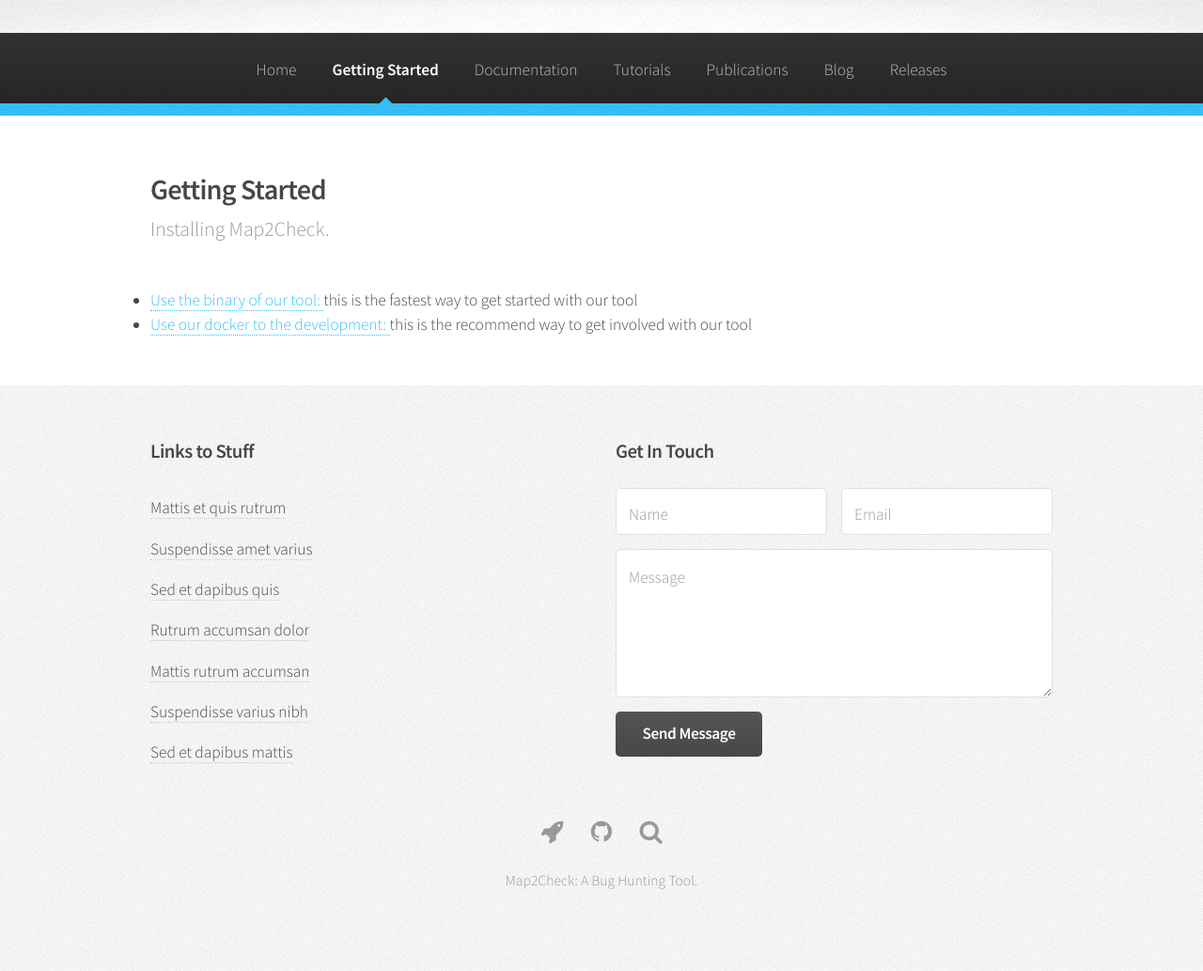
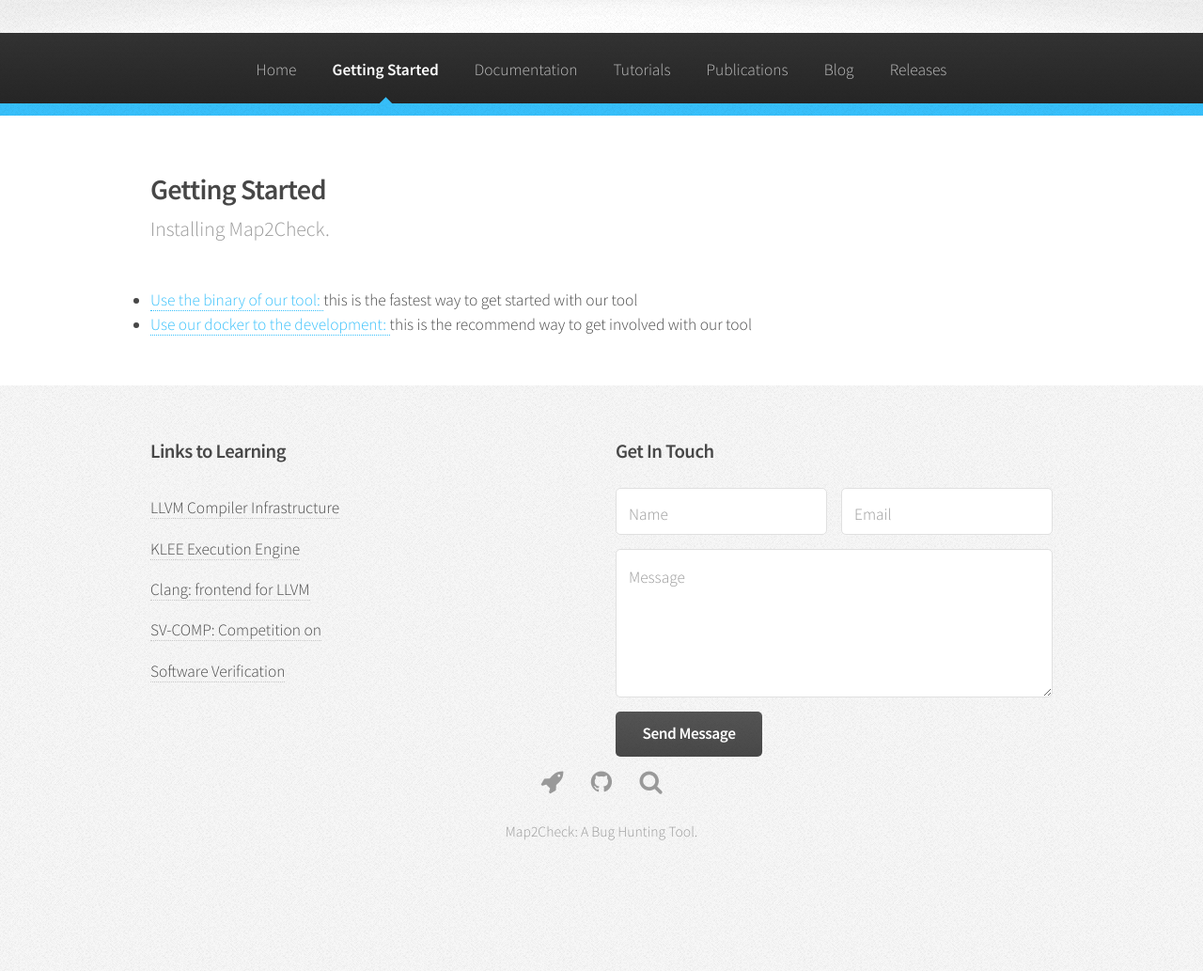
Before and after one commit to map2check/map2check.github.io, a Jekyll site: the page built from getting-started.html, in a window 1280 px wide. Shown: the whole page at 94% size. Built offline with Jekyll 4.4.1, drawn with Linux system fonts in a browser that asks for light colours; after the commit the page ends 981 px from its top, so only the background shows below that.

Commit message:
Updated footer

```diff
--- a/_includes/footer.html
+++ b/_includes/footer.html
@@ -5,15 +5,13 @@
 						<div class="6u">
 							<div class="row collapse-at-2">
 								<section class="6u">
-									<h3>Links to Stuff</h3>
+									<h3>Links to Learning</h3>
 									<ul style="list-style-type: none;" class="links">
-										<li><a href="#">Mattis et quis rutrum</a></li>
-										<li><a href="#">Suspendisse amet varius</a></li>
-										<li><a href="#">Sed et dapibus quis</a></li>
-										<li><a href="#">Rutrum accumsan dolor</a></li>
-										<li><a href="#">Mattis rutrum accumsan</a></li>
-										<li><a href="#">Suspendisse varius nibh</a></li>
-										<li><a href="#">Sed et dapibus mattis</a></li>
+                                        <li><a href="http://llvm.org/">LLVM Compiler Infrastructure</a></li>
+										<li><a href="http://klee.github.io/">KLEE Execution Engine</a></li>
+										<li><a href="http://clang.llvm.org/">Clang: frontend for LLVM</a></li>
+										<li><a href="https://sv-comp.sosy-lab.org">SV-COMP: Competition on Software Verification</a></li>
+
 									</ul>
 								</section>
                                 <!--
```
